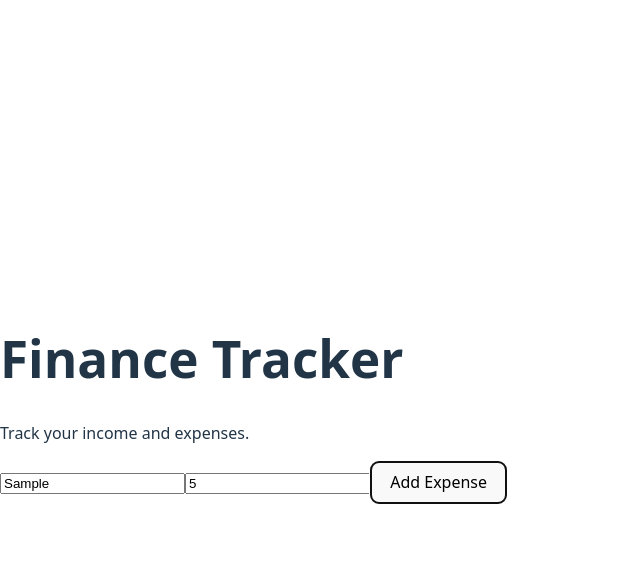
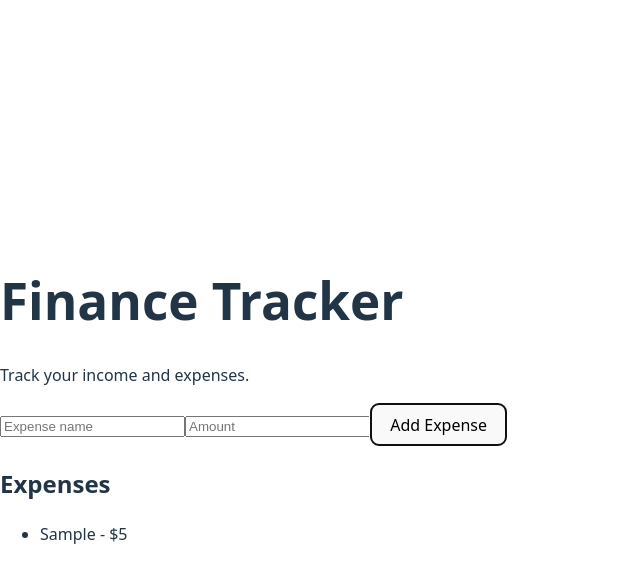
Before and after one commit to jsights9/finance-tracker, a React (Vite) app: page / in a window 1280 px wide. Both pictures are taken after typing "Sample", "5" into the empty fields and a click on the button "Add Expense". Shown: the top 582 px of the page, without its empty margins (0-640 px from the left). Built offline with nearby package versions, Linux system fonts and the light colour scheme.

Commit message:
store expenses in state and display expense list

```diff
--- a/src/App.jsx
+++ b/src/App.jsx
@@ -4,10 +4,20 @@ function App() {
 
   const [expenseName, setExpenseName] = useState("");
   const [amount, setAmount] = useState("");
+  const [expenses, setExpenses] = useState([]);
 
   const handleSubmit = (e) => {
     e.preventDefault();
-    console.log("Expense:", expenseName, "Amount:", amount);
+
+    const newExpense = {
+      name: expenseName,
+      amount: amount
+    };
+
+    setExpenses([...expenses, newExpense]);
+
+    setExpenseName("");
+    setAmount("");
   };
 
   return (
@@ -33,6 +43,16 @@ function App() {
         <button type="submit">Add Expense</button>
       </form>
 
+      <h2>Expenses</h2>
+
+      <ul>
+        {expenses.map((expense, index) => (
+          <li key={index}>
+            {expense.name} - ${expense.amount}
+          </li>
+        ))}
+      </ul>
+
     </div>
   );
 }
```
